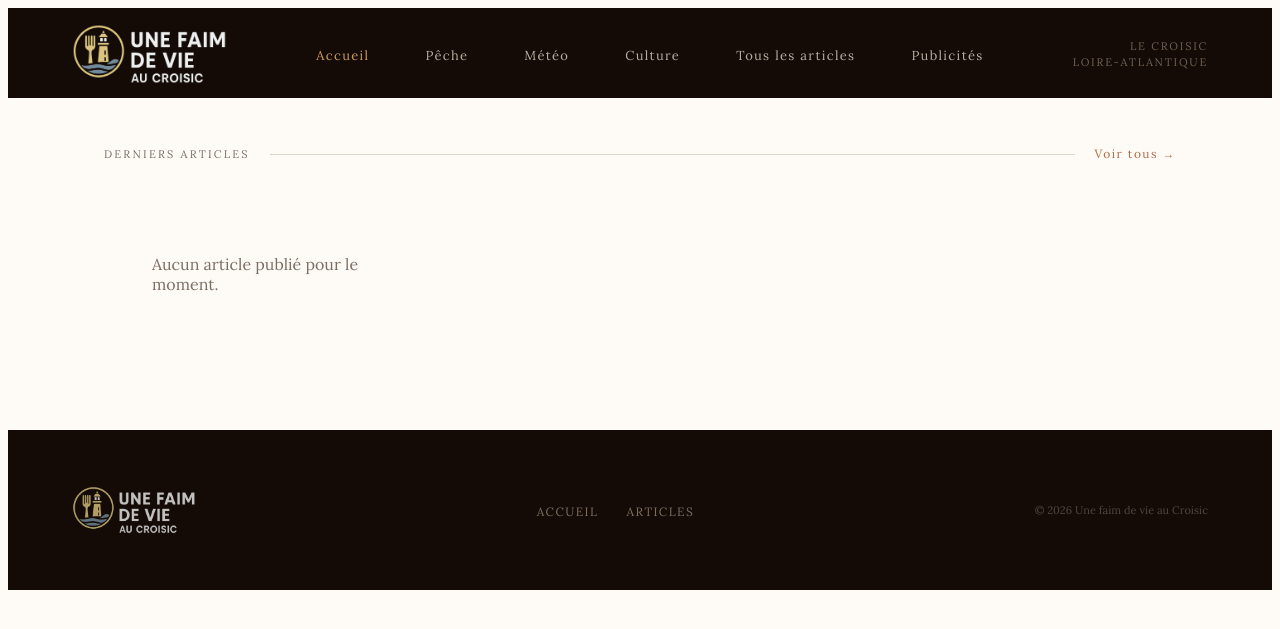
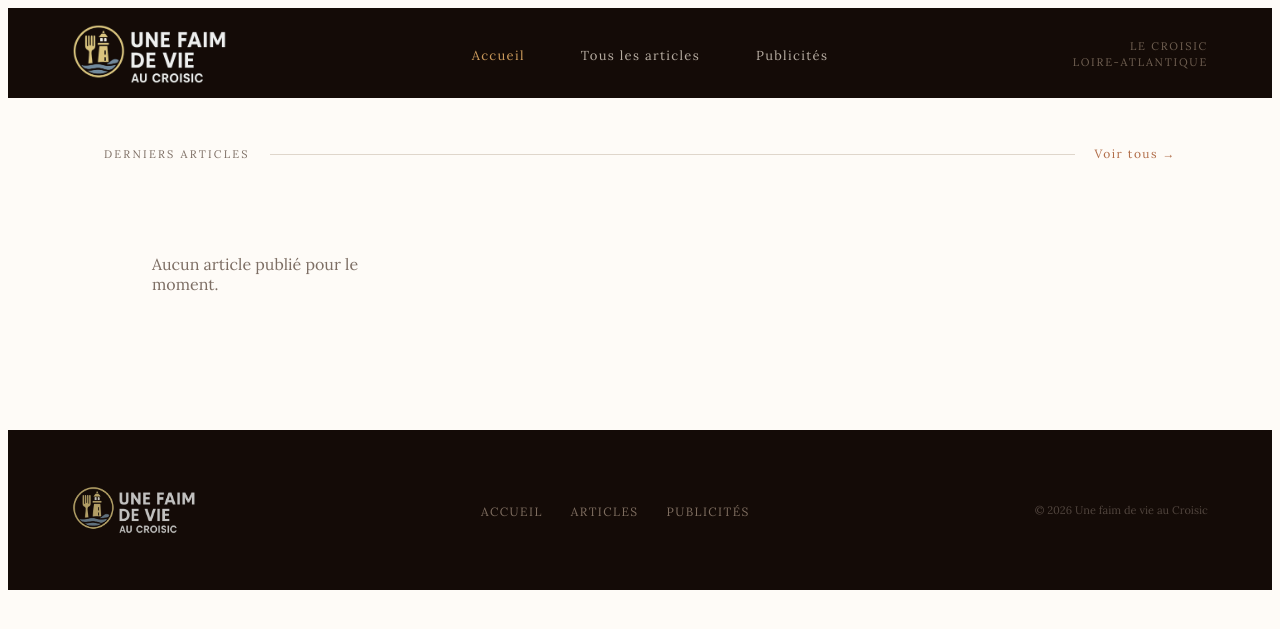
Before and after one commit to misterned/unefaimdevie, a Django app: page / in a window 1280 px wide. Shown: the top 629 px of the page. Run offline with Django 5.2, Linux system fonts and the light colour scheme; data that the repository does not hold is empty; parts of the project's set-up code (start-up, migrations or seed data) failed here and were passed over.

Commit message:
Modification menu

```diff
--- a/core/context_processors.py
+++ b/core/context_processors.py
@@ -1,6 +1,17 @@
+from .models import Post
 from .services import user_is_animateur
 
 
 def role_flags(request):
     user = request.user
-    return {"is_animateur": user_is_animateur(user)}
+    nav_categories = (
+        Post.objects.filter(status=Post.Status.PUBLISHED)
+        .exclude(category="")
+        .values_list("category", flat=True)
+        .distinct()
+        .order_by("category")
+    )
+    return {
+        "is_animateur": user_is_animateur(user),
+        "nav_categories": list(nav_categories),
+    }
--- a/core/templates/base.html
+++ b/core/templates/base.html
@@ -35,20 +35,14 @@
       <nav aria-label="Navigation principale">
         <ul class="lo-header__nav">
           <li><a href="{% url 'home' %}" {% if request.resolver_match.url_name == 'home' %}class="active"{% endif %}>Accueil</a></li>
+          {% for cat in nav_categories %}
           <li><span class="lo-header__nav-sep"></span></li>
-          <li><a href="{% url 'post-list' %}?categorie=peche" {% if request.GET.categorie == 'peche' %}class="active"{% endif %}>Pêche</a></li>
+          <li><a href="{% url 'post-list' %}?categorie={{ cat }}" {% if request.GET.categorie == cat %}class="active"{% endif %}>{{ cat }}</a></li>
+          {% endfor %}
           <li><span class="lo-header__nav-sep"></span></li>
-          <li><a href="{% url 'post-list' %}?categorie=meteo" {% if request.GET.categorie == 'meteo' %}class="active"{% endif %}>Météo</a></li>
-          <li><span class="lo-header__nav-sep"></span></li>
-          <li><a href="{% url 'post-list' %}?categorie=culture" {% if request.GET.categorie == 'culture' %}class="active"{% endif %}>Culture</a></li>
-          <li><span class="lo-header__nav-sep"></span></li>
-          <li><a href="{% url 'post-list' %}">Tous les articles</a></li>
+          <li><a href="{% url 'post-list' %}" {% if request.resolver_match.url_name == 'post-list' and not request.GET.categorie %}class="active"{% endif %}>Tous les articles</a></li>
           <li><span class="lo-header__nav-sep"></span></li>
           <li><a href="{% url 'ad-list' %}" {% if request.resolver_match.url_name == 'ad-list' %}class="active"{% endif %}>Publicités</a></li>
-          {% if user.is_authenticated %}
-          <li><span class="lo-header__nav-sep"></span></li>
-          <li><a href="{% url 'admin:index' %}">Admin</a></li>
-          {% endif %}
         </ul>
       </nav>
 
@@ -75,9 +69,7 @@
     <ul class="lo-footer__links">
       <li><a href="{% url 'home' %}">Accueil</a></li>
       <li><a href="{% url 'post-list' %}">Articles</a></li>
-      {% if user.is_authenticated %}
-      <li><a href="{% url 'admin:index' %}">Administration</a></li>
-      {% endif %}
+      <li><a href="{% url 'ad-list' %}">Publicités</a></li>
     </ul>
 
     <p class="lo-footer__copy">© {% now "Y" %} Une faim de vie au Croisic</p>
```
